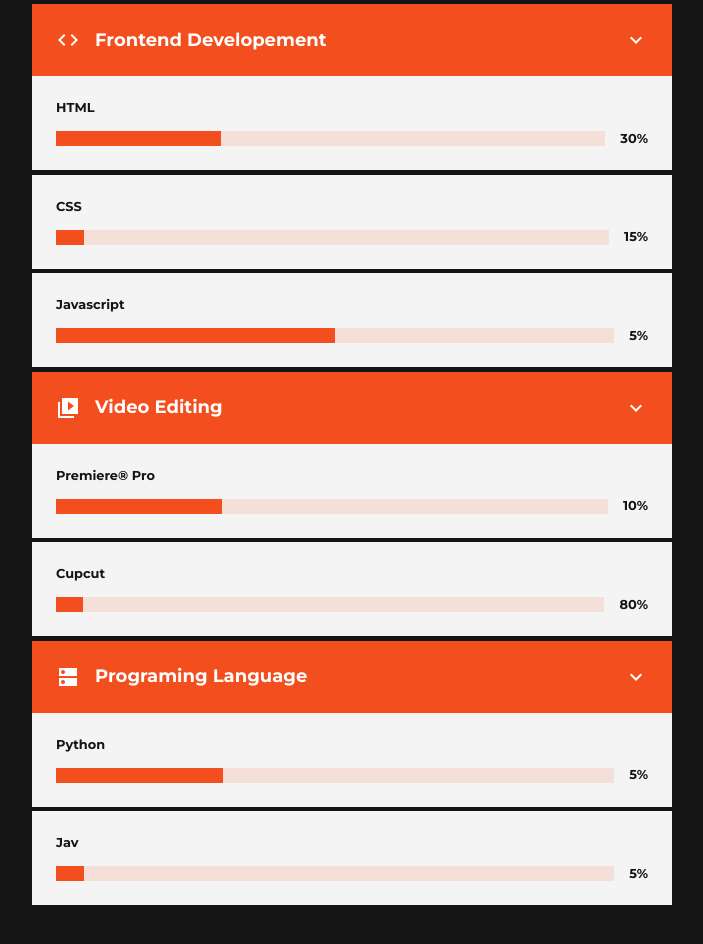
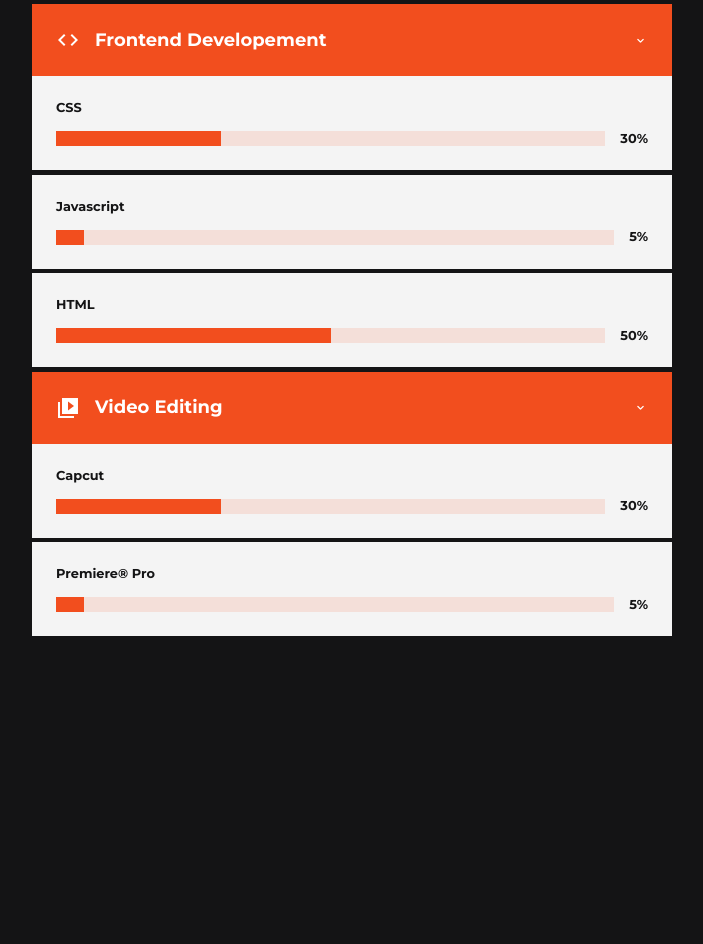
Before and after one commit to rhyancalms/rhyancalms.github.io, a plain HTML site: page index.html in a window 1280 px wide. Shown: the part 2600-3544 px from the top of the page, without its empty margins (288-991 px from the left). After the commit the page ends 3401 px from the top, so only its background shows below. Drawn offline with nearby package versions, Linux system fonts and the light colour scheme.

Commit message:
initial commit

```diff
--- a/index.html
+++ b/index.html
@@ -95,7 +95,9 @@
                         <span class="material-icons-sharp">design_services</span>
                         <h4>Graphic Design</h4>
                     </div>
-                    <span class="material-icons-sharp">expand_more</span>
+                    <span class="right">
+                        <i class="uil uil-angle-down"></i>
+                    </span>
                 </div>
                 <div class="items">
                     <div class="item">
@@ -134,26 +136,18 @@
                         <span class="material-icons-sharp">code</span>
                         <h4>Frontend Developement</h4>
                     </div>
-                    <span class="material-icons-sharp">expand_more</span>
+                    <span class="right">
+                        <i class="uil uil-angle-down"></i>
+                    </span>
                 </div>
                 <div class="items">
-                    <div class="item">
-                        <h5>HTML</h5>
-                            <div class="progress-area">
-                                <div class="progress-bar">
-                                    <div class="progress"></div>
-                                </div>
-                                <h5>30%</h5>
-                            </div>
-                        </div>
-                        <!-- End of Item -->
                     <div class="item">
                         <h5>CSS</h5>
                             <div class="progress-area">
                                 <div class="progress-bar">
                                     <div class="progress"></div>
                                 </div>
-                                <h5>15%</h5>
+                                <h5>30%</h5>
                             </div>
                         </div>
                         <!-- End of Item -->
@@ -167,56 +161,39 @@
                             </div>
                         </div>
                         <!-- End of Item -->
+                        <div class="item">
+                            <h5>HTML</h5>
+                            <div class="progress-area">
+                                <div class="progress-bar">
+                                    <div class="progress"></div>
+                                </div>
+                                <h5>50%</h5>
+                            </div>
+                        </div>
+                        <!-- End of Item -->
                         <div class="skill">
                             <div class="head">
                                 <div class="left">
                                     <span class="material-icons-sharp">video_library</span>
                                     <h4>Video Editing</h4>
                                 </div>
-                                <span class="material-icons-sharp">expand_more</span>
+                                <span class="right">
+                                    <i class="uil uil-angle-down"></i>
+                                </span>
                             </div>
                             <div class="items">
                                 <div class="item">
-                                    <h5>Premiere® Pro</h5>
+                                    <h5>Capcut</h5>
                                     <div class="progress-area">
                                         <div class="progress-bar">
                                             <div class="progress"></div>
                                         </div>
-                                        <h5>10%</h5>
+                                        <h5>30%</h5>
                                     </div>
                                 </div>
                                 <!-- End of Item -->
                                 <div class="item">
-                                    <h5>Cupcut</h5>
-                                    <div class="progress-area">
-                                        <div class="progress-bar">
-                                            <div class="progress"></div>
-                                        </div>
-                                        <h5>80%</h5>
-                                    </div>
-                                </div>
-                                <!-- End of Item -->
-                                <div class="skill">
-                                    <div class="head">
-                                        <div class="left">
-                                            <span class="material-icons-sharp">dns</span>
-                                            <h4>Programing Language</h4>
-                                        </div>
-                                        <span class="material-icons-sharp">expand_more</span>
-                                    </div>
-                                    <div class="items">
-                                        <div class="item">
-                                            <h5>Python</h5>
-                                            <div class="progress-area">
-                                                <div class="progress-bar">
-                                                    <div class="progress"></div>
-                                                </div>
-                                                <h5>5%</h5>
-                                            </div>
-                                        </div>
-                                        <!-- End of Item -->
-                                        <div class="item">
-                                            <h5>Jav</h5>
+                                    <h5>Premiere® Pro</h5>
                                     <div class="progress-area">
                                         <div class="progress-bar">
                                             <div class="progress"></div>
--- a/style.css
+++ b/style.css
@@ -339,9 +339,3 @@ section.skills .item:nth-child(2) .progress {
 section.skills .item:nth-child(3) .progress {
     width: 50%;
 }
-section.skills .item:nth-child(4) .progress {
-    width: 30%;
-}
-section.skills .item:nth-child(5) .progress {
-    width: 15%;
-}
```
Lines whose indentation alone changed are shown as unchanged.
